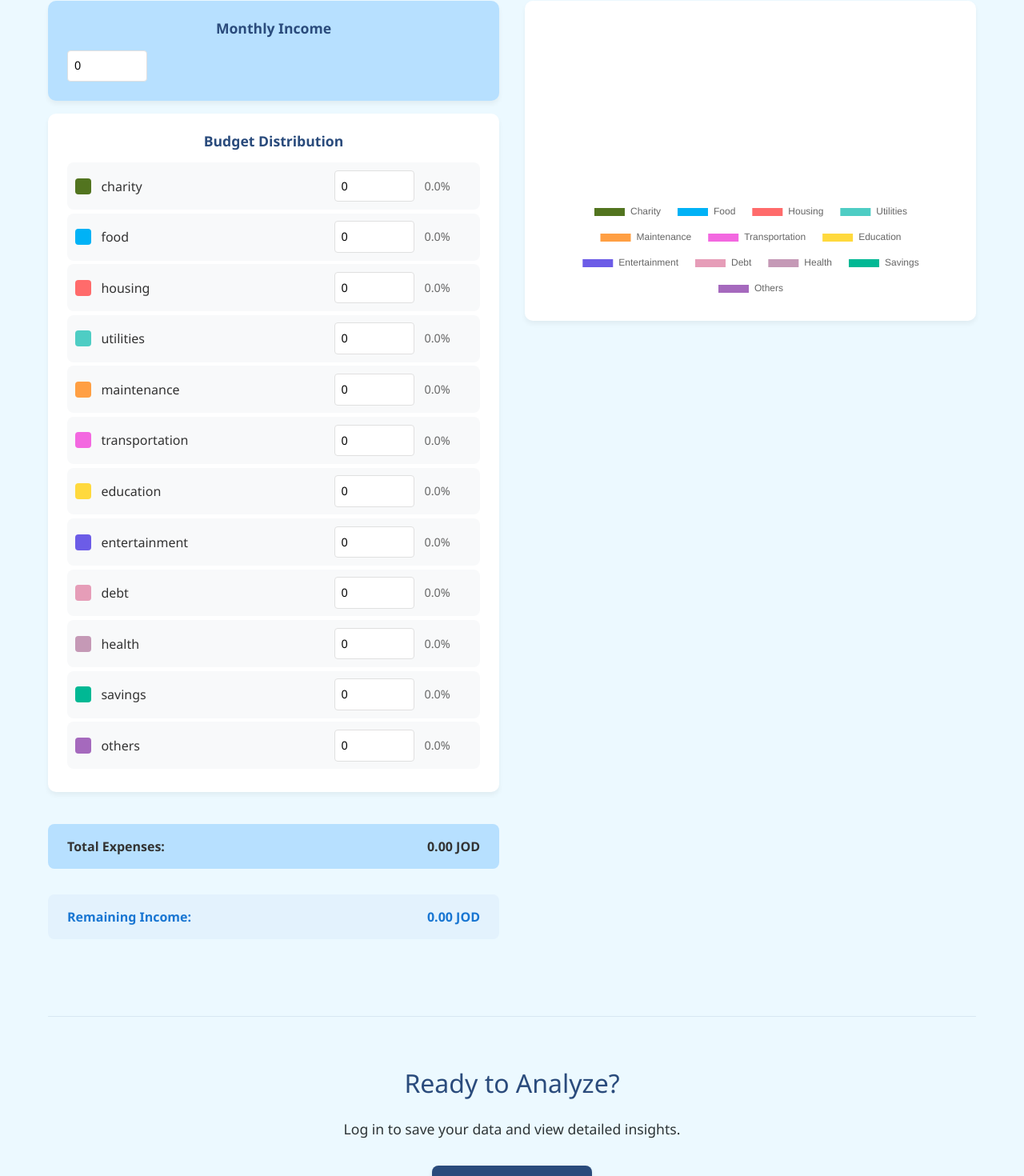
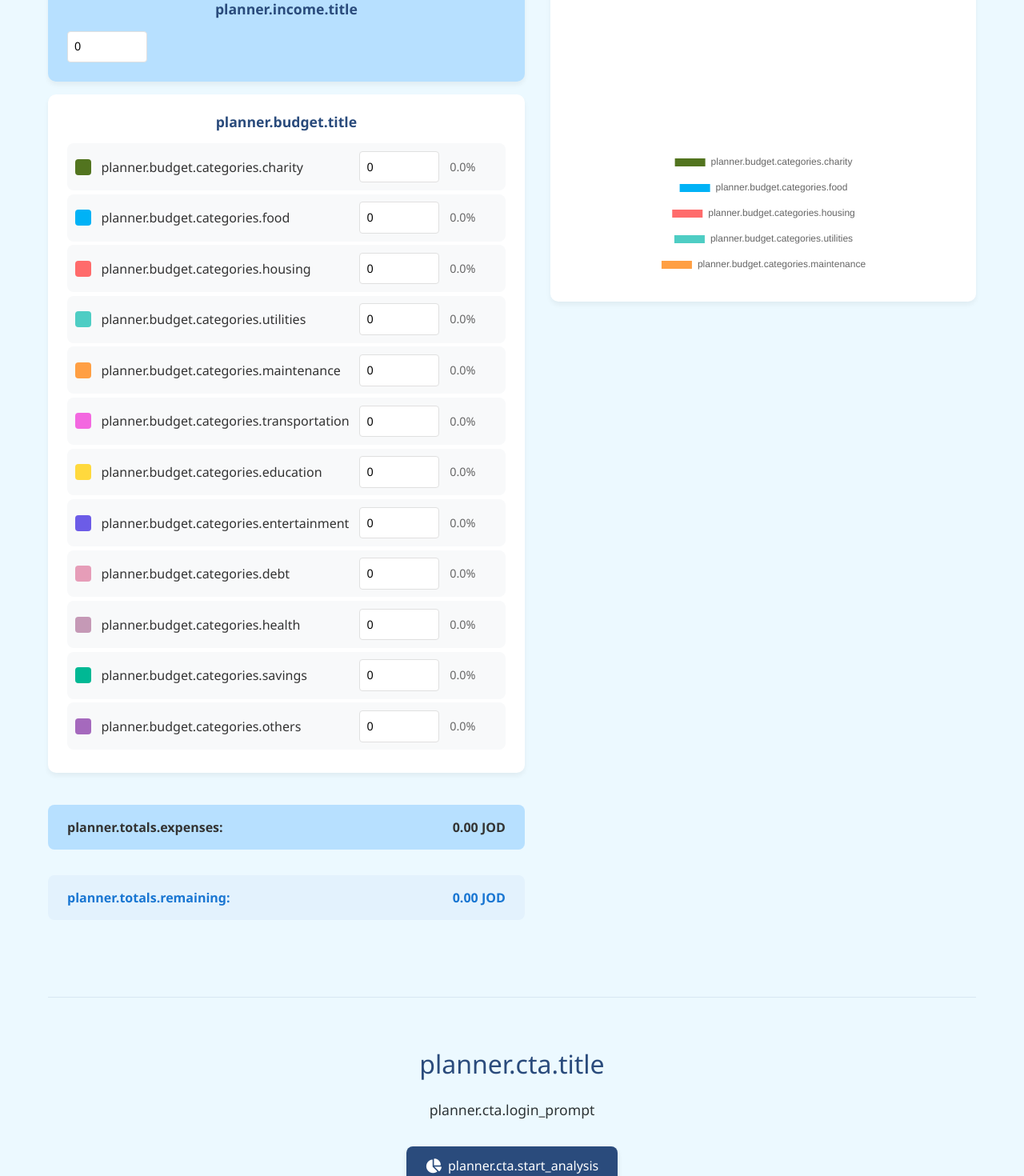
Before and after one commit to suhaib-mousa/SpendSmart.github.io, a React (Vite) app: page /planner in a window 1280 px wide. Shown: the part 269-1739 px from the top of the page at 80% size. Built offline with nearby package versions, Linux system fonts and the light colour scheme.

Commit message:
Localize Financial Planner page

```diff
--- a/src/pages/Planner.jsx
+++ b/src/pages/Planner.jsx
@@ -1,5 +1,6 @@
 import React, { useState, useEffect, useRef } from 'react';
 import { useNavigate } from 'react-router-dom';
+import { useTranslation } from 'react-i18next';
 import Chart from 'chart.js/auto';
 import html2pdf from 'html2pdf.js';
 import { toast } from 'react-hot-toast';
@@ -10,6 +11,7 @@ import '../styles/Planner.css';
 
 function Planner() {
   const navigate = useNavigate();
+  const { t } = useTranslation();
   const [user, setUser] = useState(null);
   const [plannerHistory, setPlannerHistory] = useState([]);
   const [showHistory, setShowHistory] = useState(false);
@@ -172,7 +174,7 @@ function Planner() {
       budgetChartRef.current = new Chart(ctx, {
         type: 'doughnut',
         data: {
-        labels: Object.keys(expenses).map(key => key.charAt(0).toUpperCase() + key.slice(1)),
+          labels: Object.keys(expenses).map(key => t(`planner.budget.categories.${key}`)),
           datasets: [{
             data: Object.values(expenses),
             backgroundColor: [
@@ -243,7 +245,6 @@ const destroyAnalysisCharts = () => {
       };
     }
 
-    // Update comparison chart
     if (comparisonCanvasRef.current) {
       if (comparisonChartRef.current) {
         comparisonChartRef.current.destroy();
@@ -253,15 +254,15 @@ const destroyAnalysisCharts = () => {
       comparisonChartRef.current = new Chart(ctx, {
         type: 'bar',
         data: {
-          labels: ['Obligations', 'Personal', 'Investment'],
+          labels: [t('planner.analysis.obligations'), t('planner.analysis.personal'), t('planner.analysis.investment')],
           datasets: [
             {
-              label: 'Your Spending',
+              label: t('planner.analysis.your_spending'),
               data: [actual.obligations, actual.personal, actual.investment],
               backgroundColor: '#2A4B7C'
             },
             {
-              label: 'Ideal Distribution',
+              label: t('planner.analysis.ideal_distribution'),
               data: [ideal.obligations, ideal.personal, ideal.investment],
               backgroundColor: '#00B894'
             }
@@ -279,7 +280,6 @@ const destroyAnalysisCharts = () => {
       });
     }
 
-    // Update yearly projection chart
     if (yearlyCanvasRef.current) {
       if (yearlyChartRef.current) {
         yearlyChartRef.current.destroy();
@@ -294,16 +294,16 @@ const destroyAnalysisCharts = () => {
       yearlyChartRef.current = new Chart(ctx, {
         type: 'line',
         data: {
-          labels: ['Year 1', 'Year 2', 'Year 3', 'Year 4', 'Year 5'],
+          labels: Array.from({ length: 5 }, (_, i) => t('planner.analysis.year', { year: i + 1 })),
           datasets: [
             {
-              label: 'Your Investment (Current)',
+              label: t('planner.analysis.current_investment'),
               data: yearlyProjection.current,
               borderColor: '#2A4B7C',
               fill: false
             },
             {
-              label: 'Ideal Investment',
+              label: t('planner.analysis.ideal_investment'),
               data: yearlyProjection.ideal,
               borderColor: '#00B894',
               fill: false
@@ -332,7 +332,7 @@ const destroyAnalysisCharts = () => {
 
   const handleStartAnalysis = async () => {
     if (!user) {
-      toast.error('Please log in to view analysis');
+      toast.error(t('planner.errors.login_required'));
       navigate('/login');
       return;
     }
@@ -344,7 +344,6 @@ const destroyAnalysisCharts = () => {
     try {
       setIsSaving(true);
 
-      // Check if there's already an entry with the same values
       const hasMatchingEntry = plannerHistory.some(entry => {
         return entry.monthlyIncome === monthlyIncome &&
           Object.entries(entry.expenses).every(([key, value]) =>
@@ -353,19 +352,18 @@ const destroyAnalysisCharts = () => {
       });
 
       if (!hasMatchingEntry) {
-        // Only save if there's no matching entry
         await savePlannerEntry({
           monthlyIncome,
           expenses
         });
         await fetchPlannerHistory();
-        toast.success('Data saved successfully!');
+        toast.success(t('planner.success.data_saved'));
       }
 
       setShowAnalysis(!showAnalysis);
     } catch (error) {
       console.error('Error saving plan:', error);
-      toast.error('Failed to save financial plan');
+      toast.error(t('planner.errors.save_failed'));
     } finally {
       setIsSaving(false);
     }
@@ -413,23 +411,23 @@ const destroyAnalysisCharts = () => {
   return (
     <div className="budget-container">
       <div className="main-container">
-        <h1 className="page-title">Financial Planner</h1>
-        <p className="subheading">Enter your monthly income and expenses to analyze your spending and make smart financial decisions.</p>
+        <h1 className="page-title">{t('planner.title')}</h1>
+        <p className="subheading">{t('planner.subtitle')}</p>
 
         <div className="left-content">
           <div className="budget-section income-box">
-            <h2 className="section-title">Monthly Income</h2>
+            <h2 className="section-title">{t('planner.income.title')}</h2>
             <input
               type="number"
               className="amount-input"
               value={monthlyIncome}
               onChange={(e) => setMonthlyIncome(parseFloat(e.target.value) || 0)}
-              placeholder="Amount in JOD"
+              placeholder={t('planner.income.placeholder')}
             />
           </div>
 
           <div className="budget-section">
-            <h2 className="section-title">Budget Distribution</h2>
+            <h2 className="section-title">{t('planner.budget.title')}</h2>
             {Object.entries(expenses).map(([category, value]) => (
               <div key={category} className="budget-item">
                 <div
@@ -451,13 +449,13 @@ const destroyAnalysisCharts = () => {
                     }[category]
                   }}
                 />
-                <span className="capitalize">{category}</span>
+                <span className="capitalize">{t(`planner.budget.categories.${category}`)}</span>
                 <input
                   type="number"
                   className="amount-input"
                   value={value}
                   onChange={(e) => handleExpenseChange(category, e.target.value)}
-                  placeholder={`Enter ${category} expense`}
+                  placeholder={t('planner.budget.enter_expense', { category: t(`planner.budget.categories.${category}`) })}
                 />
                 <span className="percentage">
                   {((value / monthlyIncome) * 100 || 0).toFixed(1)}%
@@ -467,26 +465,26 @@ const destroyAnalysisCharts = () => {
           </div>
 
           <div className="total-section">
-            <span>Total Expenses:</span>
+            <span>{t('planner.totals.expenses')}:</span>
             <span>{totalExpenses.toFixed(2)} JOD</span>
           </div>
 
           <div className="remaining-income">
-            <span>Remaining Income:</span>
+            <span>{t('planner.totals.remaining')}:</span>
             <span>{remainingIncome.toFixed(2)} JOD</span>
           </div>
 
           {user && showHistory && plannerHistory.length > 0 && (
             <div className="history-section budget-section">
-              <h2 className="section-title">Planning History</h2>
+              <h2 className="section-title">{t('planner.history.title')}</h2>
               {plannerHistory.map((entry, index) => (
                 <div key={entry._id} className="history-item">
-                  <h3>Plan {index + 1} - {new Date(entry.date).toLocaleDateString()}</h3>
+                  <h3>{t('planner.history.plan', { number: index + 1, date: new Date(entry.date).toLocaleDateString() })}</h3>
                   <div className="history-details">
-                    <p>Monthly Income: {entry.monthlyIncome.toFixed(2)} JOD</p>
-                    <p>Total Expenses: {entry.analysis.totalExpenses.toFixed(2)} JOD</p>
-                    <p>Savings Rate: {entry.analysis.savingsRate.toFixed(1)}%</p>
-                    <p>Debt to Income Ratio: {entry.analysis.debtToIncomeRatio.toFixed(1)}%</p>
+                    <p>{t('planner.history.monthly_income')}: {entry.monthlyIncome.toFixed(2)} JOD</p>
+                    <p>{t('planner.history.total_expenses')}: {entry.analysis.totalExpenses.toFixed(2)} JOD</p>
+                    <p>{t('planner.history.savings_rate')}: {entry.analysis.savingsRate.toFixed(1)}%</p>
+                    <p>{t('planner.history.debt_ratio')}: {entry.analysis.debtToIncomeRatio.toFixed(1)}%</p>
                   </div>
                 </div>
               ))}
@@ -502,8 +500,8 @@ const destroyAnalysisCharts = () => {
 
         <div className="cta-section">
           <div className="cta-content">
-            <h2>Ready to Analyze?</h2>
-            <p>{user ? 'View detailed insights to optimize your budget.' : 'Log in to save your data and view detailed insights.'}</p>
+            <h2>{t('planner.cta.title')}</h2>
+            <p>{user ? t('planner.cta.logged_in') : t('planner.cta.login_prompt')}</p>
             <div className="cta-buttons">
               <button
                 className="save-button"
@@ -511,11 +509,11 @@ const destroyAnalysisCharts = () => {
                 disabled={isSaving}
               >
                 <i className="fas fa-chart-pie"></i>
-                {isSaving ? 'Processing...' : showAnalysis ? 'Hide Analysis' : 'Start Analysis'}
+                {isSaving ? t('planner.cta.processing') : showAnalysis ? t('planner.cta.hide_analysis') : t('planner.cta.start_analysis')}
               </button>
               {user && (
                 <button className="save-button" onClick={() => setShowHistory(!showHistory)}>
-                  <i className="fas fa-history"></i> {showHistory ? 'Hide History' : 'View History'}
+                  <i className="fas fa-history"></i> {showHistory ? t('planner.cta.hide_history') : t('planner.cta.view_history')}
                 </button>
               )}
             </div>
@@ -525,20 +523,20 @@ const destroyAnalysisCharts = () => {
         {showAnalysis && user && (
           <div className="analysis-container">
             <div className="analysis-header">
-              <h2>Three-Thirds Financial Analysis</h2>
+              <h2>{t('planner.analysis.title')}</h2>
               <div className="analysis-section">
-                <h3>Category Breakdown</h3>
+                <h3>{t('planner.analysis.breakdown_title')}</h3>
                 <ul>
-                  <li><span className="font-bold">Obligations (1/3):</span> Housing, Transportation, Debt, Health, Education, Maintenance, Utilities</li>
-                  <li><span className="font-bold">Personal (1/3):</span> Others, Entertainment, Charity, Food</li>
-                  <li><span className="font-bold">Investment (1/3):</span> Savings</li>
+                  <li><span className="font-bold">{t('planner.analysis.obligations')} (1/3):</span> {t('planner.analysis.obligations_list')}</li>
+                  <li><span className="font-bold">{t('planner.analysis.personal')} (1/3):</span> {t('planner.analysis.personal_list')}</li>
+                  <li><span className="font-bold">{t('planner.analysis.investment')} (1/3):</span> {t('planner.analysis.investment_list')}</li>
                 </ul>
               </div>
             </div>
 
             {insights && (
               <div className="insights-box">
-                <h3>Financial Insights</h3>
+                <h3>{t('planner.insights.title')}</h3>
                 <div className="insights-content">
                   <p className="main-message">{insights.mainMessage}</p>
                   {insights.tips.map((tip, index) => (
@@ -554,17 +552,17 @@ const destroyAnalysisCharts = () => {
             )}
 
             <div className="analysis-chart">
-              <h3>Current vs Ideal Distribution</h3>
+              <h3>{t('planner.analysis.comparison_title')}</h3>
               <canvas ref={comparisonCanvasRef}></canvas>
             </div>
 
             <div className="analysis-chart">
-              <h3>5-Year Investment Projection</h3>
+              <h3>{t('planner.analysis.projection_title')}</h3>
               <canvas ref={yearlyCanvasRef}></canvas>
             </div>
 
             <button className="save-button" onClick={downloadPDF} ref={downloadBtnRef}>
-              <i className="fas fa-file-download"></i> Download PDF Report
+              <i className="fas fa-file-download"></i> {t('planner.analysis.download_pdf')}
             </button>
           </div>
         )}
```
Lines whose indentation alone changed are shown as unchanged.
